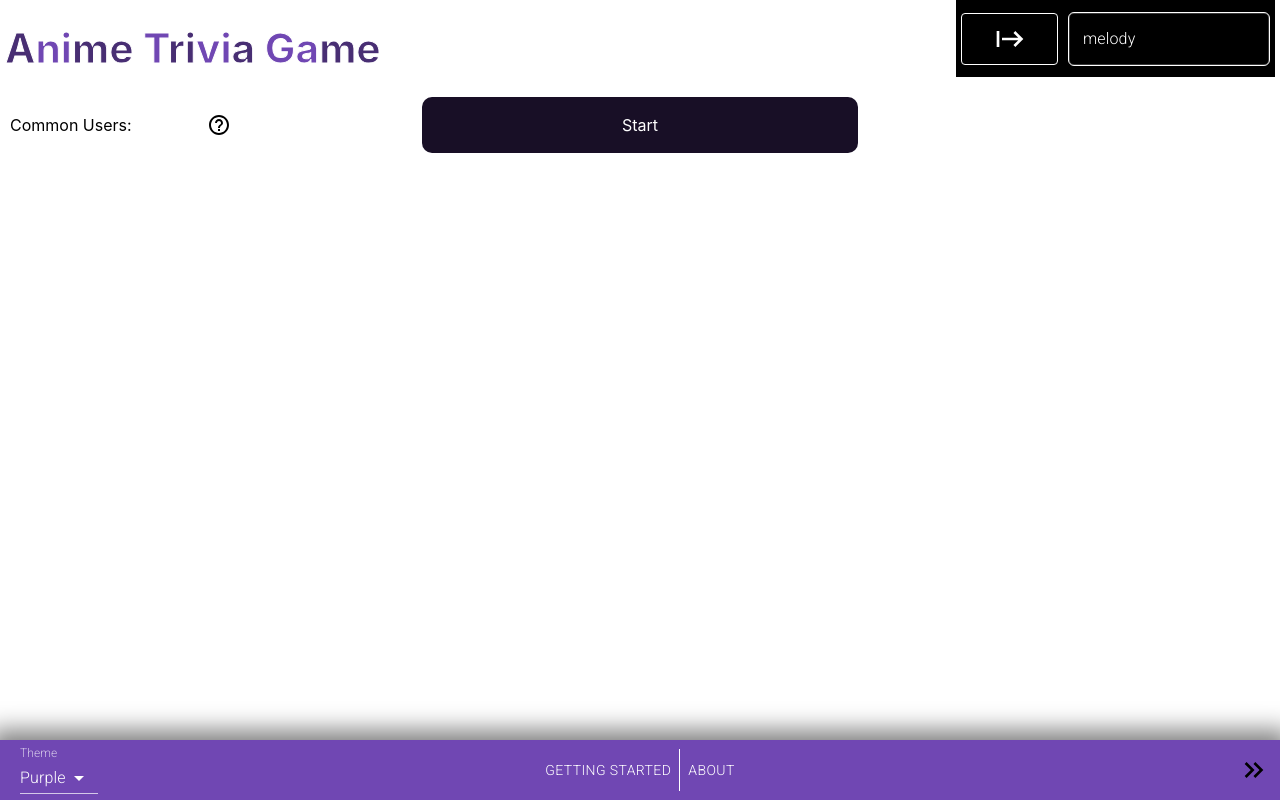
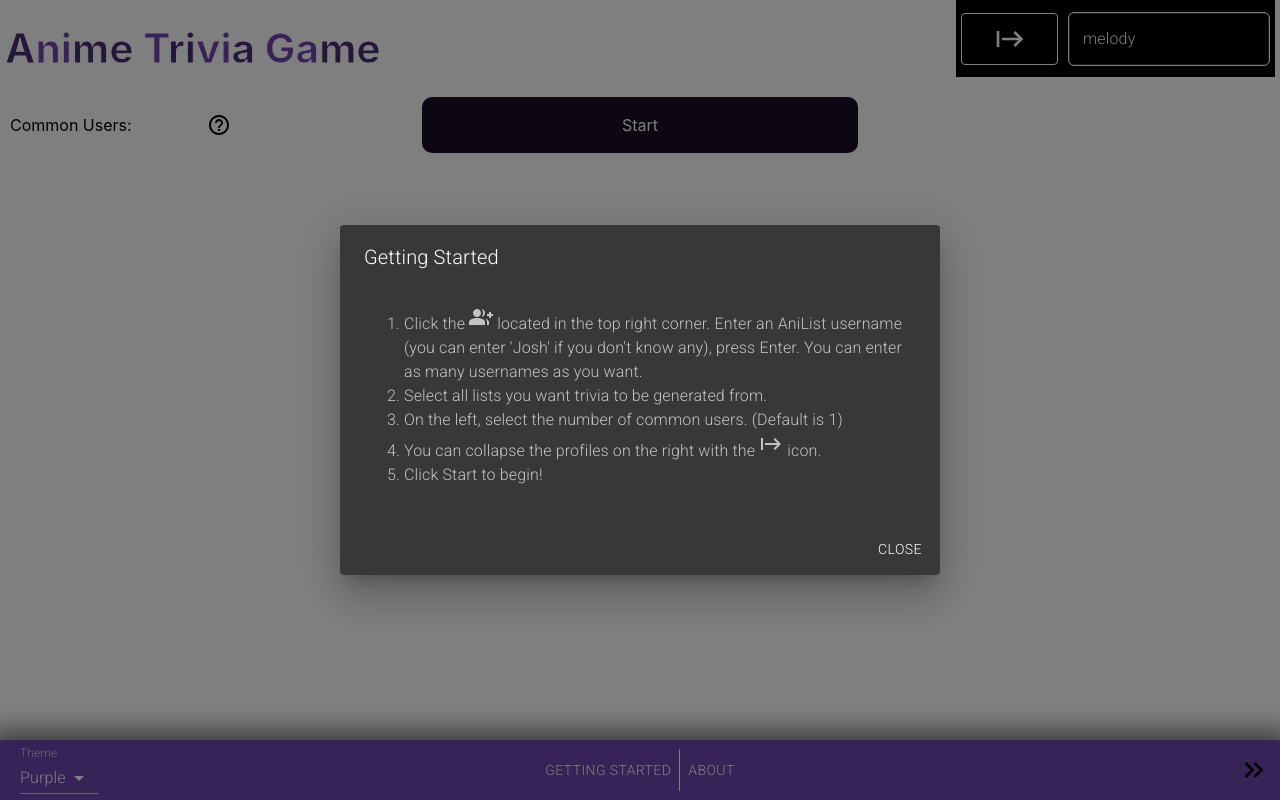
Before and after one commit to ja-me-ch/Anime-Trivia-Game, a Next.js app: page / in a window 1280 px wide. Built offline with nearby package versions, Linux system fonts and the light colour scheme.

Commit message:
fixing eslint warnings

```diff
--- a/components/AnimeTriviaGame.js
+++ b/components/AnimeTriviaGame.js
@@ -53,7 +53,7 @@ function AnimeTriviaGame() {
                 }}>
                     <BottomBar />
                 </div>
-                {/* <Default /> */}
+                <Default />
             </RootStyle>
         </QuestionAndAnswerProvider>
 
--- a/components/Dialog/Content/GettingStarted.js
+++ b/components/Dialog/Content/GettingStarted.js
@@ -10,7 +10,7 @@ const GettingStarted = {
             <li>
                 <span>
                     Click the <GroupAddIcon /> located in the top right corner.
-                    Enter an AniList username (you can enter "Josh" if you don't know any), press Enter.
+                    Enter an AniList username (you can enter &apos;Josh&apos; if you don&apos;t know any), press Enter.
                     You can enter as many usernames as you want.
                 </span>
             </li>
--- a/components/QuestionPanel/QuestionPanel.js
+++ b/components/QuestionPanel/QuestionPanel.js
@@ -118,6 +118,7 @@ function QuestionPanel() {
 
     // console.log(theme);
     useEffect(() => {
+        // eslint-disable-next-line
         setCurrentQuestion(questionHistory.value[questionNumber]);
     }, [questionNumber, disableAnswering]);
 
@@ -237,7 +238,7 @@ function QuestionPanel() {
                         letterSpacing: '1px'
                     }}>
                         The minimum amount of common users required for the anime to be considered for a question.
-                        eg. If there are 3 users added and common users is set to 2, at minimum the anime must be in atleast 2 of the users' lists.
+                        eg. If there are 3 users added and common users is set to 2, at minimum the anime must be in atleast 2 of the users&apos; lists.
                     </div>}>
                         <HelpOutlineIcon />
                     </Tooltip>
--- a/components/QuestionPanel/QuestionTemplates/Default.js
+++ b/components/QuestionPanel/QuestionTemplates/Default.js
@@ -64,8 +64,8 @@ const Default = function (props) {
     return (
         <QuestionContainer bannerImage={bannerImage}>
             <QuestionTextBox>
-                <NativeTitle disableAnswering={disableAnswering}><a href={siteUrl} target='_blank'>{title.native === title.english ? null : title.native}</a></NativeTitle>
-                <Title disableAnswering={disableAnswering}><a href={siteUrl} target='_blank'>{title.english === null ? title.native : title.romaji}</a></Title>
+                <NativeTitle disableAnswering={disableAnswering}><a href={siteUrl} target='_blank' rel='noreferrer'>{title.native === title.english ? null : title.native}</a></NativeTitle>
+                <Title disableAnswering={disableAnswering}><a href={siteUrl} target='_blank' rel='noreferrer'>{title.english === null ? title.native : title.romaji}</a></Title>
                 <QuestionText>{question}</QuestionText>
                 {customChildren !== undefined ? customChildren : null}
             </QuestionTextBox>
--- a/contexts/AnimeTriviaGameContext.js
+++ b/contexts/AnimeTriviaGameContext.js
@@ -25,7 +25,7 @@ export function AnimeTriviaGameProvider(props) {
 
     //Dialog states
     const [showDialog, setShowDialog] = useState(true);
-    const [dialogType, setDialogType] = useState('about');
+    const [dialogType, setDialogType] = useState('gettingStarted');
 
     const AddProfile = function (data) { //New Add Profile
         const doesProfileExist = profiles.some((e) => (e.id) === data.profile.id);
```
